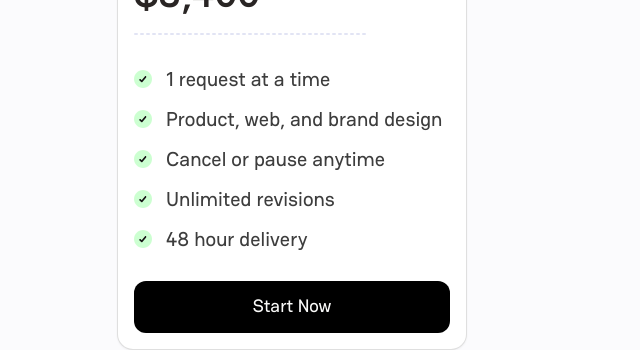
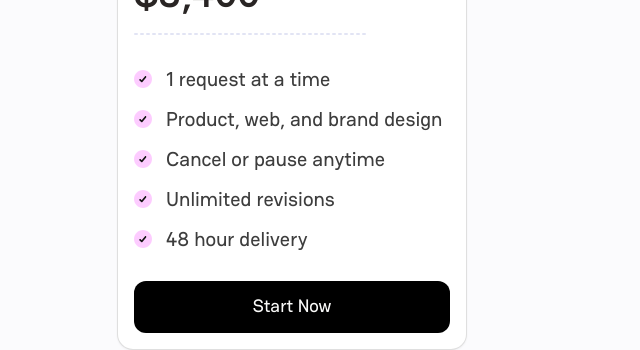
Before and after one commit to natedeluna/lassen-comb, a Next.js app: page / in a window 1280 px wide. Shown: the part 965-1315 px from the top of the page, without its empty margins (348-988 px from the left). Built offline with nearby package versions, Linux system fonts and the light colour scheme.

Commit message:
remove dprice card props and further optimized the canvas rendering

```diff
--- a/src/app/components/badge.tsx
+++ b/src/app/components/badge.tsx
@@ -67,7 +67,7 @@ const Badge: React.FC<BadgeProps> = ({ isMobile, texts }) => {
         <div className='relative w-fit h-fit'>
             <motion.div style={{
                 width: `${badgeWidth}px`,
-                boxShadow: `inset 0px -1.5px 0 1px #f0abfc66`,
+                boxShadow: `inset 0px -1.6px 0 1px #f0abfc66`,
                 transition: `background .4s ease-out, border .3s ease-out`
             }}
                 onClick={() => scrollToPriceCard()}
--- a/src/app/components/canvas_animation.jsx
+++ b/src/app/components/canvas_animation.jsx
@@ -2,6 +2,7 @@ import React, { useEffect, useRef } from 'react';
 
 const CanvasAnimation = () => {
   const canvasRef = useRef(null);
+  const animationFrameRef = useRef(null);
 
   useEffect(() => {
     const canvas = canvasRef.current;
@@ -129,13 +130,25 @@ const CanvasAnimation = () => {
 
     const animate = () => {
       effect.render();
-      requestAnimationFrame(animate);
+      animationFrameRef.current = requestAnimationFrame(animate);
     };
 
-    animate();
+    const observer = new IntersectionObserver(
+        (entries) => {
+          if (entries[0].isIntersecting) {
+            animationFrameRef.current = requestAnimationFrame(animate);
+          } else {
+            cancelAnimationFrame(animationFrameRef.current);
+          }
+        },
+        { threshold: 0.1 }
+      );
+
+      observer.observe(canvas);
 
     return () => {
-      // Cleanup code if necessary
+        observer.unobserve(canvas);
+        cancelAnimationFrame(animationFrameRef.current);
     };
   }, []);
 
--- a/src/app/components/price_card.tsx
+++ b/src/app/components/price_card.tsx
@@ -1,13 +1,10 @@
 import React from 'react';
 
 interface PriceCardProps {
-    isMobile: boolean;
-    title: string;
-    price: number;
-    features: string[];
+    className?: string;
 }
 
-const PriceCard: React.FC<PriceCardProps> = ({isMobile, title, price, features }) => {
+const PriceCard: React.FC<PriceCardProps> = ({className}) => {
     return (
         <div
             id='price-card'
@@ -15,6 +12,7 @@ const PriceCard: React.FC<PriceCardProps> = ({isMobile, title, price, features }
                 background: "white",
             }}
             className={`
+                ${className}
                 p-[16px]
                 left-[50%]
                 transform
@@ -141,7 +139,7 @@ const PriceCard: React.FC<PriceCardProps> = ({isMobile, title, price, features }
                     <div className='flex'>
                         <div className='w-[32px] flex'>
                             <svg className="my-auto" width="18" height="18" viewBox="0 0 18 18" fill="none" xmlns="http://www.w3.org/2000/svg">
-                            <path fillRule="evenodd" clipRule="evenodd" d="M9 0C4.02944 0 0 4.02944 0 9C0 13.9706 4.02944 18 9 18C13.9706 18 18 13.9706 18 9C18 4.02944 13.9706 0 9 0Z" fill="#00FF1A" fillOpacity="0.2"/>
+                            <path fillRule="evenodd" clipRule="evenodd" d="M9 0C4.02944 0 0 4.02944 0 9C0 13.9706 4.02944 18 9 18C13.9706 18 18 13.9706 18 9C18 4.02944 13.9706 0 9 0Z" fill="#f700ff" fillOpacity="0.2"/>
                             <path fillRule="evenodd" clipRule="evenodd" d="M12.145 7.44504C12.4364 7.08884 12.3839 6.56382 12.0277 6.27238C11.6715 5.98094 11.1465 6.03344 10.855 6.38964L7.68814 10.2603L6.67259 9.2448C6.34715 8.91932 5.81951 8.91932 5.49408 9.2448C5.16864 9.5702 5.16864 10.0978 5.49408 10.4233L7.16074 12.0899C7.32723 12.2564 7.55636 12.3447 7.79151 12.333C8.02666 12.3212 8.24587 12.2106 8.39496 12.0284L12.145 7.44504Z" fill="#131313"/>
                             </svg>
                         </div>
@@ -150,7 +148,7 @@ const PriceCard: React.FC<PriceCardProps> = ({isMobile, title, price, features }
                     <div className='flex'>
                         <div className='w-[32px] flex'>
                             <svg className="my-auto" width="18" height="18" viewBox="0 0 18 18" fill="none" xmlns="http://www.w3.org/2000/svg">
-                            <path fillRule="evenodd" clipRule="evenodd" d="M9 0C4.02944 0 0 4.02944 0 9C0 13.9706 4.02944 18 9 18C13.9706 18 18 13.9706 18 9C18 4.02944 13.9706 0 9 0Z" fill="#00FF1A" fillOpacity="0.2"/>
+                            <path fillRule="evenodd" clipRule="evenodd" d="M9 0C4.02944 0 0 4.02944 0 9C0 13.9706 4.02944 18 9 18C13.9706 18 18 13.9706 18 9C18 4.02944 13.9706 0 9 0Z" fill="#f700ff" fillOpacity="0.2"/>
                             <path fillRule="evenodd" clipRule="evenodd" d="M12.145 7.44504C12.4364 7.08884 12.3839 6.56382 12.0277 6.27238C11.6715 5.98094 11.1465 6.03344 10.855 6.38964L7.68814 10.2603L6.67259 9.2448C6.34715 8.91932 5.81951 8.91932 5.49408 9.2448C5.16864 9.5702 5.16864 10.0978 5.49408 10.4233L7.16074 12.0899C7.32723 12.2564 7.55636 12.3447 7.79151 12.333C8.02666 12.3212 8.24587 12.2106 8.39496 12.0284L12.145 7.44504Z" fill="#131313"/>
                             </svg>
                         </div>
@@ -159,7 +157,7 @@ const PriceCard: React.FC<PriceCardProps> = ({isMobile, title, price, features }
                     <div className='flex'>
                         <div className='w-[32px] flex'>
                             <svg className="my-auto" width="18" height="18" viewBox="0 0 18 18" fill="none" xmlns="http://www.w3.org/2000/svg">
-                            <path fillRule="evenodd" clipRule="evenodd" d="M9 0C4.02944 0 0 4.02944 0 9C0 13.9706 4.02944 18 9 18C13.9706 18 18 13.9706 18 9C18 4.02944 13.9706 0 9 0Z" fill="#00FF1A" fillOpacity="0.2"/>
+                            <path fillRule="evenodd" clipRule="evenodd" d="M9 0C4.02944 0 0 4.02944 0 9C0 13.9706 4.02944 18 9 18C13.9706 18 18 13.9706 18 9C18 4.02944 13.9706 0 9 0Z" fill="#f700ff" fillOpacity="0.2"/>
                             <path fillRule="evenodd" clipRule="evenodd" d="M12.145 7.44504C12.4364 7.08884 12.3839 6.56382 12.0277 6.27238C11.6715 5.98094 11.1465 6.03344 10.855 6.38964L7.68814 10.2603L6.67259 9.2448C6.34715 8.91932 5.81951 8.91932 5.49408 9.2448C5.16864 9.5702 5.16864 10.0978 5.49408 10.4233L7.16074 12.0899C7.32723 12.2564 7.55636 12.3447 7.79151 12.333C8.02666 12.3212 8.24587 12.2106 8.39496 12.0284L12.145 7.44504Z" fill="#131313"/>
                             </svg>
                         </div>
@@ -168,7 +166,7 @@ const PriceCard: React.FC<PriceCardProps> = ({isMobile, title, price, features }
                     <div className='flex'>
                         <div className='w-[32px] flex'>
                             <svg className="my-auto" width="18" height="18" viewBox="0 0 18 18" fill="none" xmlns="http://www.w3.org/2000/svg">
-                            <path fillRule="evenodd" clipRule="evenodd" d="M9 0C4.02944 0 0 4.02944 0 9C0 13.9706 4.02944 18 9 18C13.9706 18 18 13.9706 18 9C18 4.02944 13.9706 0 9 0Z" fill="#00FF1A" fillOpacity="0.2"/>
+                            <path fillRule="evenodd" clipRule="evenodd" d="M9 0C4.02944 0 0 4.02944 0 9C0 13.9706 4.02944 18 9 18C13.9706 18 18 13.9706 18 9C18 4.02944 13.9706 0 9 0Z" fill="#f700ff" fillOpacity="0.2"/>
                             <path fillRule="evenodd" clipRule="evenodd" d="M12.145 7.44504C12.4364 7.08884 12.3839 6.56382 12.0277 6.27238C11.6715 5.98094 11.1465 6.03344 10.855 6.38964L7.68814 10.2603L6.67259 9.2448C6.34715 8.91932 5.81951 8.91932 5.49408 9.2448C5.16864 9.5702 5.16864 10.0978 5.49408 10.4233L7.16074 12.0899C7.32723 12.2564 7.55636 12.3447 7.79151 12.333C8.02666 12.3212 8.24587 12.2106 8.39496 12.0284L12.145 7.44504Z" fill="#131313"/>
                             </svg>
                         </div>
@@ -177,7 +175,7 @@ const PriceCard: React.FC<PriceCardProps> = ({isMobile, title, price, features }
                     <div className='flex'>
                         <div className='w-[32px] flex'>
                             <svg className="my-auto" width="18" height="18" viewBox="0 0 18 18" fill="none" xmlns="http://www.w3.org/2000/svg">
-                            <path fillRule="evenodd" clipRule="evenodd" d="M9 0C4.02944 0 0 4.02944 0 9C0 13.9706 4.02944 18 9 18C13.9706 18 18 13.9706 18 9C18 4.02944 13.9706 0 9 0Z" fill="#00FF1A" fillOpacity="0.2"/>
+                            <path fillRule="evenodd" clipRule="evenodd" d="M9 0C4.02944 0 0 4.02944 0 9C0 13.9706 4.02944 18 9 18C13.9706 18 18 13.9706 18 9C18 4.02944 13.9706 0 9 0Z" fill="#f700ff" fillOpacity="0.2"/>
                             <path fillRule="evenodd" clipRule="evenodd" d="M12.145 7.44504C12.4364 7.08884 12.3839 6.56382 12.0277 6.27238C11.6715 5.98094 11.1465 6.03344 10.855 6.38964L7.68814 10.2603L6.67259 9.2448C6.34715 8.91932 5.81951 8.91932 5.49408 9.2448C5.16864 9.5702 5.16864 10.0978 5.49408 10.4233L7.16074 12.0899C7.32723 12.2564 7.55636 12.3447 7.79151 12.333C8.02666 12.3212 8.24587 12.2106 8.39496 12.0284L12.145 7.44504Z" fill="#131313"/>
                             </svg>
                         </div>
--- a/src/app/page.tsx
+++ b/src/app/page.tsx
@@ -58,11 +58,7 @@ export default function Home() {
 
         <img src="/images/lightning_alt.png" alt="hero_1" className=" w-24 inline mx-2 transform translate-y-[-5px]" />
 
-        <PriceCard
-          isMobile={isMobileDevice()}
-          title="Subscription"
-          price={4400}
-          features={["start same day", "unlimited web, product, and brand design, one request "]}/>
+        <PriceCard/>
       </section>
     </main>
   );
```
